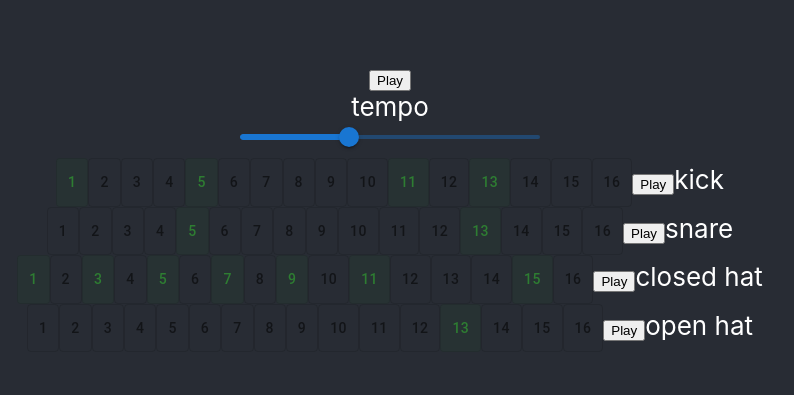
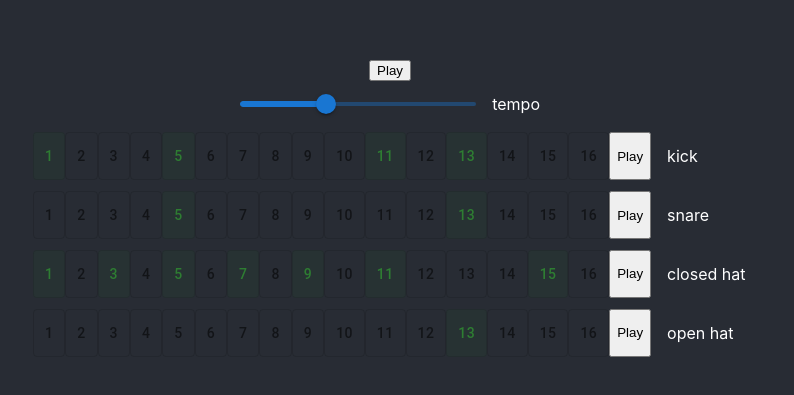
Before and after one commit to LunarUndertow/drum-machine, a React (Create React App) app: page / in a window 1280 px wide. Shown: the part 189-584 px from the top of the page, without its empty margins (250-1044 px from the left). Built offline with nearby package versions, Linux system fonts and the light colour scheme; no server answers.

Commit message:
Made layout a tad nicer, deleted unused sequencer component

```diff
--- a/src/App.css
+++ b/src/App.css
@@ -36,3 +36,29 @@
     transform: rotate(360deg);
   }
 }
+
+.trackContainer {
+  display: flex;
+  flex-direction: row;
+  align-items: left;
+  margin: 0.2em;
+}
+
+.trackName {
+  width: 5em;
+  margin: auto;
+  margin-left: 1em;
+  font-size: medium;
+  text-align: left;
+}
+
+.tempo {
+  font-size: medium;
+  display: flex;
+  margin: 0.5em;
+}
+
+.tempoLabel {
+  margin: auto;
+  margin-left: 1em;
+}
--- a/src/App.js
+++ b/src/App.js
@@ -26,8 +26,7 @@ function App() {
         <div className="App">
             <header className="App-header">
                 <button onClick={play} id="playButton">Play</button>
-                <Box sx={{width: 300}}>
-                    {'tempo'}
+                <Box sx={{width: 300}} className="tempo">
                     <Slider
                         aria-label="tempo"
                         defaultValue={120}
@@ -36,6 +35,9 @@ function App() {
                         valueLabelDisplay='auto'
                         onChange={changeTempo}
                     />
+                    <span className="tempoLabel">
+                        {'tempo'}
+                    </span>
                 </Box>
                 <SampleSequencer audioCtx={audioCtx} track={0} src={'./kick.mp3'} name={"kick"} />
                 <SampleSequencer audioCtx={audioCtx} track={1} src={'./snare.mp3'} name={"snare"} />
--- a/src/Components/SampleSequencer.js
+++ b/src/Components/SampleSequencer.js
@@ -92,14 +92,16 @@ function SampleSequencer(props) {
 
 
     return (
-        <div>
+        <div class="trackContainer">
             {steps.map((step, index) => (
                 <Step key={index} id={index} track={track} />
             ))}
             <button onClick={play} id="playBtn">
                 Play
             </button>
-            {props.name}
+            <span class="trackName">
+                {props.name}
+            </span>
         </div>
     );
 }
```
Also changed, not shown: src/Components/Sequencer.js (deleted, +0 -74 lines).
